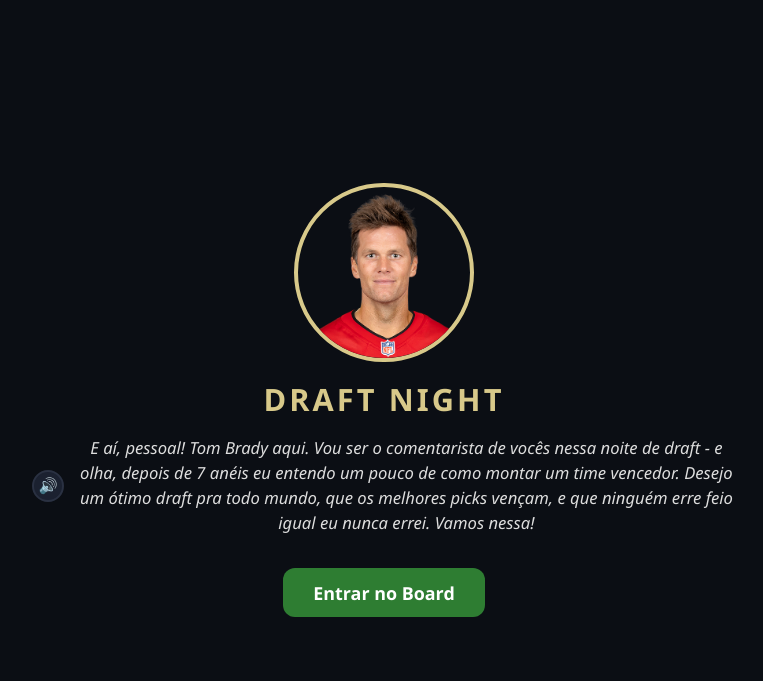
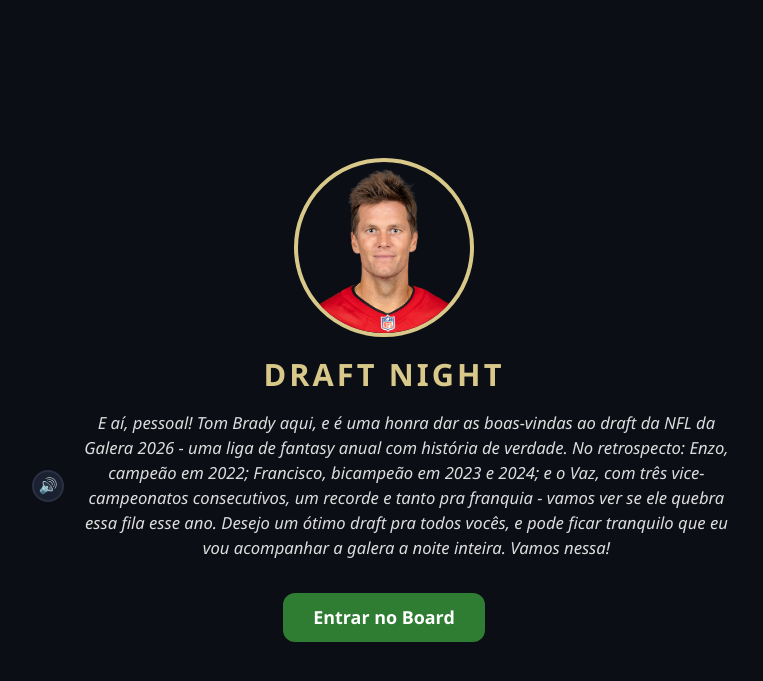
Before and after one commit to franxfonseca/NFL-DA-GALERA-DRAFT, a Flask app: page /home in a window 1280 px wide. Shown: the top 681 px of the page, without its empty margins (256-1019 px from the left). Run offline with Flask 3, Linux system fonts and the light colour scheme.

Commit message:
Mensagem de boas-vindas com o historico real da liga
Texto fixo do Brady na /home agora cita a NFL da Galera 2026 e o
retrospecto: Enzo campeao em 22, Francisco bicampeao em 23/24, e o
Vaz com 3 vice-campeonatos seguidos (recorde da franquia).

```diff
--- a/app/templates/home.html
+++ b/app/templates/home.html
@@ -98,10 +98,12 @@
     <a id="btn-board" href="/board">Entrar no Board</a>
 
     <script>
-        const MENSAGEM = "E aí, pessoal! Tom Brady aqui. Vou ser o comentarista de vocês " +
-            "nessa noite de draft - e olha, depois de 7 anéis eu entendo um pouco de como " +
-            "montar um time vencedor. Desejo um ótimo draft pra todo mundo, que os melhores " +
-            "picks vençam, e que ninguém erre feio igual eu nunca errei. Vamos nessa!";
+        const MENSAGEM = "E aí, pessoal! Tom Brady aqui, e é uma honra dar as boas-vindas ao " +
+            "draft da NFL da Galera 2026 - uma liga de fantasy anual com história de verdade. " +
+            "No retrospecto: Enzo, campeão em 2022; Francisco, bicampeão em 2023 e 2024; e o " +
+            "Vaz, com três vice-campeonatos consecutivos, um recorde e tanto pra franquia - " +
+            "vamos ver se ele quebra essa fila esse ano. Desejo um ótimo draft pra todos vocês, " +
+            "e pode ficar tranquilo que eu vou acompanhar a galera a noite inteira. Vamos nessa!";
 
         document.getElementById("texto-boas-vindas").textContent = MENSAGEM;
 
```
